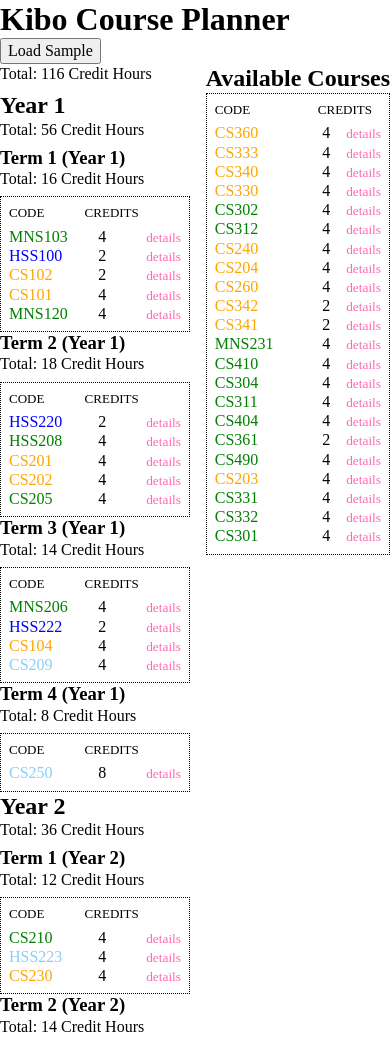
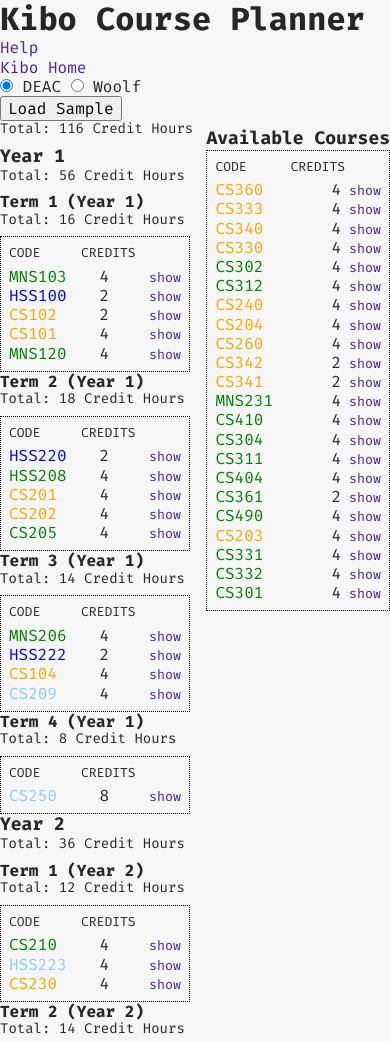
Before and after one commit to rrcobb/course-planner, a plain HTML site: page index.html in a window 390 px wide. Shown: the top 1041 px of the page. Drawn offline with Linux system fonts and the light colour scheme.

Commit message:
fonts, help, links, mobile

```diff
--- a/index.html
+++ b/index.html
@@ -3,7 +3,14 @@
   <head>
     <meta charset="utf-8">
     <meta name="viewport" content="width=device-width">
+    <meta name="description" content="Kibo Course Planner | BSc Computer Science
+                drag and drop degree planner. Chart your course through Kibo's
+                3-year Bachelor's degree in Computer Science. Browse courses
+                descriptions, credits, and prerequisites">
     <title>Kibo | Course Planner - BSc Computer Science</title>
+    <!-- font -->
+    <link rel="preload" as="font" href="fonts/FiraMono-Regular.woff2" type="font/woff2" crossorigin="anonymous">
+    <link rel="preload" as="font" href="fonts/FiraMono-Bold.woff2" type="font/woff2" crossorigin="anonymous">
     <link href="style.css" rel="stylesheet" type="text/css" />
   </head>
   <body>
--- a/script.js
+++ b/script.js
@@ -214,7 +214,7 @@
   </div>
   <div>
     <span class="credits">${credits(course)}</span>
-    <a class="show-detail" href="${detailsUrl}"><small>details</small></a>
+    <a class="show-detail" href="${detailsUrl}"><small>show</small></a>
   </div>
   </div>`
 }
@@ -312,17 +312,50 @@
   }
 }
 
+function renderHelp() {
+  // find help from url, if present
+  let helpActive = new URL(document.location).searchParams.get('help');
+  if (helpActive) {
+    let unfocusedUrl = new URL(document.location);
+    unfocusedUrl.searchParams.delete('help');
+    let help = `
+  <div class="help">
+    <a class="hide-detail" href="${unfocusedUrl}">hide</a>
+    <p>Use this tool to chart your course through Kibo's <a href="https://kibo.school/degree-program">3-year BSc in Computer Science</a>.</p>
+    <p>Drag and drop courses from the available courses to each term to plan your degree.</p>
+    <ul>
+    <li>Click 'show' to see a course's description and prereqs.</li>
+    <li>Save or share the url. Your progress automatically updates in the address bar.</li>
+    <li>Click 'Load Sample' to load a sample degree plan.</li>
+  </ul>
+  <p>Courses with a '*' are required courses. You can't move them.</p>
+</div>`
+    document.querySelector('#target').innerHTML += help;
+  }
+}
+
+function renderAbout() {
+  let about = document.querySelector('.about');
+  let helpLink = new URL(document.location);
+  helpLink.searchParams.set('help', true)
+  about.innerHTML += `<h1>Kibo Course Planner</h1>`
+  about.innerHTML += `<p><a href="${helpLink}">Help</a></p>`
+  about.innerHTML += `<p><a href="https://kibo.school">Kibo Home</a></p>`
+}
+
 function render() {
   let target = document.querySelector("#target");
   target.innerHTML = "";
-  target.innerHTML += "<h1>Kibo Course Planner</h1>"
+  target.innerHTML += "<div class='about'></div>"
   target.innerHTML += "<div class='mode'></div>"
   target.innerHTML += "<div class='sample'></div>"
   target.innerHTML += "<div class='info'></div>"
+  renderAbout();
+  renderHelp();
   renderTerms();
   renderMergedCourses();
   renderAvailableCourses();
-  // renderModeSwitch();
+  renderModeSwitch();
   renderLoadSample();
   renderCourseDetails();
 }
@@ -337,9 +370,9 @@
 
 function loadSample() {
   let sample = samplePrograms(mode)
-  .map(course => transformKeys(course))
-  .filter(course => !getRequired()
-    .some(c => c.name == course.name)
+    .map(course => transformKeys(course))
+    .filter(course => !getRequired()
+      .some(c => c.name == course.name)
     );
   chosenCourses = groupIntoYears(sample);
   render()
--- a/style.css
+++ b/style.css
@@ -8,14 +8,38 @@
   Our CSS
  */
 
+@font-face {
+  font-family: 'Fira Mono';
+  src: url('fonts/FiraMono-Regular.woff2') format('woff2');
+  font-display: optional;
+}
+
+@font-face {
+  font-family: 'Fira Mono';
+  src: url('fonts/FiraMono-Bold.woff2') format('woff2');
+  font-weight: 700;
+  font-display: optional;
+}
+
 :root {
   --theory-color: green;
   --skills-color: blue;
   --technical-color: orange;
   --practical-color: lightskyblue;
+  --font-body: 'Fira Mono', monospace;
+  --font-h1: 'Fira Mono', monospace;
+  --highlight: #FFC804;
+  --text-emphasis-color: #4522A9;
+  --body-text: #262626;
+  --bg-color: #F6F6F6;
 }
 
-
+body {
+  background-color: var(--bg-color);
+  font-family: var(--font-body);
+  color: var(--body-text);
+  font-size: 16px;
+}
 
 #target {
   max-width: 900px;
@@ -27,12 +51,19 @@
   margin-bottom: 0;
 }
 
+
+
+.about {
+  max-width: max(calc(100% - 300px), 400px);
+}
+
 .term h3 {
   margin-bottom: 0;
 }
 
 .info {
   margin-bottom: 0.5rem;
+  font-size: 14px;
 }
 
 .courses {
@@ -45,11 +76,11 @@
 }
 
 .courses .credits {
-  margin-right: 3.5em;
+  margin-right: 2em;
 }
 
 .available .courses .credits {
-  margin-right: 0.5em;
+  margin-right: 0;
 }
 
 .courses .labels {
@@ -66,20 +97,16 @@
 
 .labels .code-label {
   display: inline-block;
-  width: 4.2em;
+  width: 4em;
 }
 
 .labels .credits-label {
   display: inline-block;
-  margin-right: 3em;
+  margin-right: 4em;
 }
 
 .available .labels .code-label {
-  width: 3.4em;
-}
-
-.available .labels .credits-label {
-  margin-right: 0.5em;
+  width: 3em;
 }
 
 .droptarget .courses {
@@ -93,9 +120,17 @@
 
 .available {
   position: fixed;
-  top: 0;
+  top: 8em;
   right: max(0px, calc(100vw - 1200px));
   overflow: visible;
+}
+
+h2 {
+  font-size: 18px;
+}
+
+h3 {
+  font-size: 16px;
 }
 
 .available .courses {
@@ -107,6 +142,10 @@
 .available .course .code {
   width: 4em;
   flex-shrink: 0;
+}
+
+.available .labels .credits-label {
+  margin-right: 2em;
 }
 
 .course {
@@ -126,7 +165,6 @@
 .course.fixed .name:after {
   content: "*";
 }
-
 
 /* mobile
  *
@@ -150,16 +188,13 @@
   .term .courses {
     max-width: calc(100% - 200px);
   }
-
-  .available {
-    top: 4em;
-  }
 }
 
 /* course kinds: Skills, Practical, Theory, Technical */
 .course .code {
   display: inline-block;
   width: 5em;
+  flex-shrink: 0;
 }
 .theory .code {
   color: var(--theory-color);
@@ -175,30 +210,41 @@
   color: var(--practical-color);
 }
 
-a.show-detail, a.hide-detail {
+a {
+  color: var(--text-emphasis-color);
   text-decoration: none;
-  margin-left: 0.5em;
-  color: hotpink;
 }
 
-a.show-detail:hover, a.hide-detail:hover {
-  color: red;
+a:hover {
+  opacity: 50%;
   text-decoration: underline;
   text-decoration-style: dotted;
 }
 
-.details {
+a.show-detail, a.hide-detail {
+  margin-left: 0.5em;
+}
+
+.help, .details {
   position: absolute;
-  top: 6em;
   background-color: rgba(255,255,255,100); /* opacity */
   padding: 2em;
   border: 1px dotted black;
   max-width: 600px;
   /* min of 100%vw or 600px*/
   width: min(600px, 100%);
+  top: 6em;
 }
 
-.details a.hide-detail {
+.help {
+  z-index: 2;
+}
+
+.help p {
+  margin: 1em 0;
+}
+
+.details a.hide-detail, .help a.hide-detail {
   position: absolute;
   top: 1em;
   right: 2em;
```
Also changed, not shown: fonts/FiraMono-Bold.woff (added), fonts/FiraMono-Bold.woff2 (added), fonts/FiraMono-Regular.woff (added), fonts/FiraMono-Regular.woff2 (added), 1 other file.
